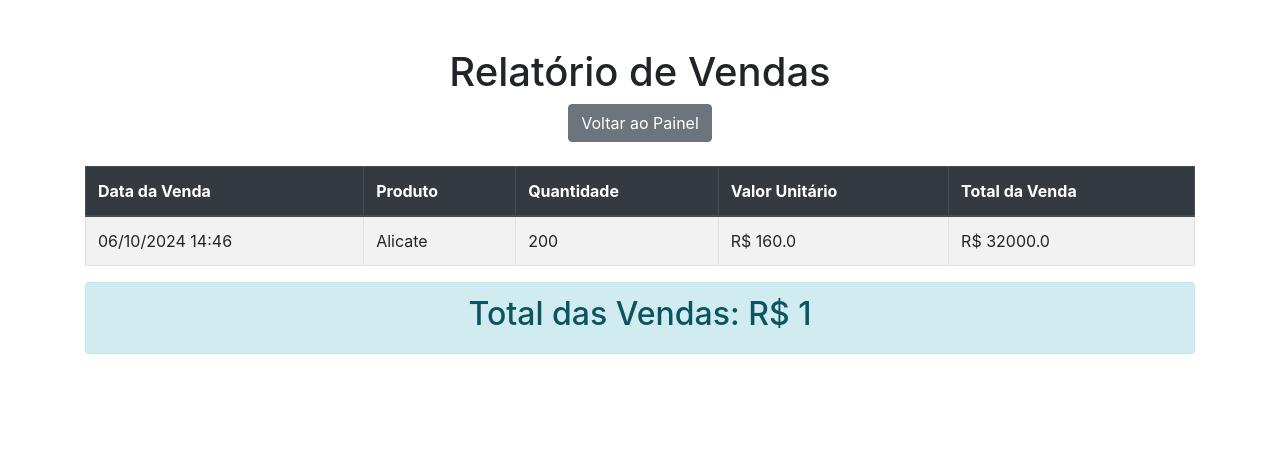
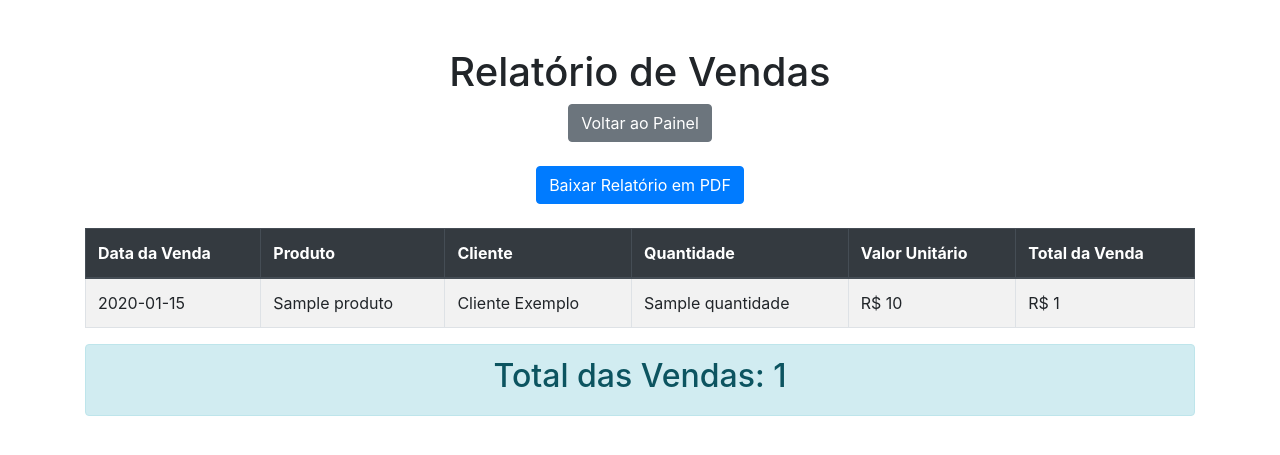
Before and after one commit to alansms/e-commerce_platforms, a Flask app: template templates/relatorio_vendas.html in a window 1280 px wide. Shown: the top 455 px of the page. Run offline with Flask 3, Linux system fonts and the light colour scheme; the template is opened without the code that fills it: values that come from a table or form of the project are taken from there, most other values are stand-ins (such as "Sample title", 1, 10 or a date in 2020); parts of the project's set-up code (start-up, migrations or seed data) failed here and were passed over; some libraries are stand-ins or nearby versions.

Commit message:
Add files via upload

```diff
--- a/app.py
+++ b/app.py
@@ -23,7 +23,7 @@
 try:
     locale.setlocale(locale.LC_ALL, 'pt_BR.UTF-8')
 except locale.Error:
-    flash('Erro ao configurar o locale. Verifique a configuração do sistema.', 'danger')
+    pass
 
 # Definição dos modelos (classes ORM que representam as tabelas do banco de dados)
 class Produto(db.Model):
@@ -53,6 +53,15 @@
     valor_unitario = db.Column(db.Float, nullable=False)
     data_venda = db.Column(db.DateTime, default=db.func.current_timestamp())
     produto = db.relationship('Produto', backref=db.backref('sales', lazy=True))
+
+
+class MovimentacaoEstoque(db.Model):
+    id = db.Column(db.Integer, primary_key=True)
+    produto_id = db.Column(db.Integer, db.ForeignKey('produto.id'), nullable=False)
+    tipo_movimentacao = db.Column(db.String(10))  # 'entrada' ou 'saida'
+    quantidade = db.Column(db.Integer, nullable=False)
+    data_movimentacao = db.Column(db.DateTime, default=db.func.current_timestamp())
+    produto = db.relationship('Produto', backref=db.backref('movimentacoes', lazy=True))
 
 
 # Decorador para garantir que o usuário esteja logado
@@ -113,10 +122,6 @@
 
 # Função para gerar recibo de venda em PDF
 def gerar_recibo(produto_nome, quantidade, valor_unitario):
-    if not produto_nome or quantidade <= 0 or valor_unitario <= 0:
-        flash('Erro na geração do recibo: dados inválidos.', 'danger')
-        return redirect(url_for('vender_produto'))
-
     buffer = io.BytesIO()
     p = canvas.Canvas(buffer)
     p.drawString(100, 750, "Recibo de Venda")
@@ -146,19 +151,26 @@
             valor_com_desconto = produto.valor_unitario * (1 - desconto_manual)
             produto.quantidade -= quantidade_vendida
             db.session.commit()
+            # Registrar a venda
+            nova_venda = Sale(produto_id=produto.id, quantidade=quantidade_vendida, valor_unitario=valor_com_desconto)
+            db.session.add(nova_venda)
+            db.session.commit()
+            # Registrar a movimentação no estoque
+            movimentacao = MovimentacaoEstoque(produto_id=produto.id, tipo_movimentacao='saida', quantidade=quantidade_vendida)
+            db.session.add(movimentacao)
+            db.session.commit()
+
             return gerar_recibo(produto.nome, quantidade_vendida, valor_com_desconto)
         else:
             flash('Quantidade vendida maior que a disponível em estoque.', 'danger')
 
     return render_template('vender_produto.html', produtos=produtos)
 
+
 # Rota para visualizar e adicionar produtos
 @app.route('/produtos', methods=['GET', 'POST'])
 @login_required
 def produtos():
-    """
-    Permite visualizar e adicionar novos produtos ao estoque.
-    """
     if request.method == 'POST':
         nome = request.form['nome']
         codigo = request.form['codigo']
@@ -174,6 +186,12 @@
                                categoria=categoria, marca=marca)
         db.session.add(novo_produto)
         db.session.commit()
+
+        # Registrar a movimentação no estoque
+        movimentacao = MovimentacaoEstoque(produto_id=novo_produto.id, tipo_movimentacao='entrada', quantidade=quantidade)
+        db.session.add(movimentacao)
+        db.session.commit()
+
         flash('Novo produto adicionado com sucesso!', 'success')
 
     produtos = Produto.query.all()
@@ -184,9 +202,6 @@
 @app.route('/editar_produto/<int:id>', methods=['GET', 'POST'])
 @login_required
 def editar_produto(id):
-    """
-    Permite a edição de um produto existente no estoque.
-    """
     produto = Produto.query.get_or_404(id)
     if request.method == 'POST':
         produto.nome = request.form['nome']
@@ -200,6 +215,12 @@
         produto.marca = request.form.get('marca', produto.marca)
 
         db.session.commit()
+
+        # Registrar a movimentação no estoque
+        movimentacao = MovimentacaoEstoque(produto_id=produto.id, tipo_movimentacao='entrada', quantidade=produto.quantidade)
+        db.session.add(movimentacao)
+        db.session.commit()
+
         flash(f'Produto {produto.nome} atualizado com sucesso!', 'success')
         return redirect(url_for('produtos'))
 
@@ -210,32 +231,148 @@
 @app.route('/vendas', methods=['GET'])
 @login_required
 def vendas():
-    """
-    Exibe todas as vendas realizadas.
-    """
-    vendas = Sale.query.all()
-    return render_template('vendas.html', vendas=vendas)
+    produtos = Produto.query.all()
+    produto_selecionado = request.args.get('produto_id')
+
+    if produto_selecionado:
+        vendas_filtradas = Sale.query.filter_by(produto_id=produto_selecionado).all()
+    else:
+        vendas_filtradas = Sale.query.all()
+
+    # Calculando o total de vendas
+    total = sum(venda.quantidade * venda.valor_unitario for venda in vendas_filtradas)
+    total_formatado = locale.currency(total, grouping=True)
+
+    return render_template('vendas-2.html', vendas=vendas_filtradas, total_formatado=total_formatado, produtos=produtos, produto_selecionado=int(produto_selecionado) if produto_selecionado else None)
 
 
 # Rota para gerar relatório de vendas
 @app.route('/relatorio_vendas', methods=['GET'])
 @login_required
 def relatorio_vendas():
-    """
-    Exibe o relatório de vendas com o valor total vendido.
-    """
     vendas = Sale.query.all()
-    total_vendas = sum(venda.quantidade * venda.valor_unitario for venda in vendas)
-    return render_template('relatorio_vendas.html', vendas=vendas, total_vendas=total_vendas)
+    relatorio = []
+    total_vendas = 0
+    for venda in vendas:
+        total_venda = venda.quantidade * venda.valor_unitario
+        total_vendas += total_venda  # Acumulando o total de vendas
+        relatorio.append({
+            'produto': venda.produto.nome,
+            'quantidade': venda.quantidade,
+            'valor_unitario': venda.valor_unitario,
+            'data_venda': venda.data_venda,
+            'total_venda': total_venda
+        })
+
+    total_vendas_formatado = locale.currency(total_vendas, grouping=True)
+
+    return render_template('relatorio_vendas.html', relatorio=relatorio, total_vendas=total_vendas_formatado)
+
+
+    return render_template('relatorio_vendas.html', relatorio=relatorio, total_vendas=total_vendas_formatado)
+
+
+def gerar_pdf_vendas(relatorio, total_vendas):
+    buffer = io.BytesIO()
+    p = canvas.Canvas(buffer)
+
+    # Título
+    p.drawString(100, 750, "Relatório de Vendas")
+
+    # Cabeçalho da tabela
+    y = 720
+    p.drawString(100, y, "Data")
+    p.drawString(200, y, "Produto")
+    p.drawString(300, y, "Quantidade")
+    p.drawString(400, y, "Valor Unitário")
+    p.drawString(500, y, "Total")
+
+    # Conteúdo da tabela
+    y -= 20
+    for item in relatorio:
+        p.drawString(100, y, item['data_venda'].strftime('%d/%m/%Y %H:%M'))
+        p.drawString(200, y, item['produto'])
+        p.drawString(300, y, str(item['quantidade']))
+        p.drawString(400, y, f"R$ {item['valor_unitario']:.2f}")
+        p.drawString(500, y, f"R$ {item['total_venda']:.2f}")
+        y -= 20
+        if y < 50:
+            p.showPage()
+            y = 750
+
+    # Total de Vendas
+    p.drawString(100, y, f"Total das Vendas: {total_vendas}")
+
+    # Finalizar o PDF
+    p.showPage()
+    p.save()
+
+    buffer.seek(0)
+    return buffer
+
+
+# Rota para gerar relatório de estoque
+@app.route('/relatorio_estoque', methods=['GET'])
+@login_required
+def relatorio_estoque():
+    produtos = Produto.query.all()
+    return render_template('relatorio_estoque.html', produtos=produtos)
+
+
+# Rota para visualizar o histórico de movimentações de estoque
+@app.route('/historico_movimentacoes', methods=['GET'])
+@login_required
+def historico_movimentacoes():
+    movimentacoes = MovimentacaoEstoque.query.all()
+    return render_template('historico_movimentacoes.html', movimentacoes=movimentacoes)
+
+
+@app.route('/download_relatorio_vendas')
+@login_required
+def download_relatorio_vendas():
+    vendas = Sale.query.all()
+    relatorio = []
+    total_vendas = 0
+    for venda in vendas:
+        total_venda = venda.quantidade * venda.valor_unitario
+        total_vendas += total_venda
+        relatorio.append({
+            'produto': venda.produto.nome,
+            'quantidade': venda.quantidade,
+            'valor_unitario': venda.valor_unitario,
+            'data_venda': venda.data_venda,
+            'total_venda': total_venda
+        })
+
+    total_vendas_formatado = locale.currency(total_vendas, grouping=True)
+    pdf_buffer = gerar_pdf_vendas(relatorio, total_vendas_formatado)
+
+    return send_file(pdf_buffer, as_attachment=True, download_name='relatorio_vendas.pdf', mimetype='application/pdf')
+
+
+# Rota para fechar o caixa
+@app.route('/fechar_caixa', methods=['POST'])
+@login_required
+def fechar_caixa():
+    try:
+        # Lógica para fechar o caixa (exemplo: zerar vendas ou atualizar estoque)
+        produtos = Produto.query.all()
+        for produto in produtos:
+            produto.quantidade = 0  # Exemplo de ação ao fechar o caixa (zerar o estoque)
+
+        db.session.commit()
+        flash('Caixa fechado com sucesso! As vendas foram zeradas.', 'success')
+    except Exception as e:
+        db.session.rollback()
+        flash(f'Erro ao fechar o caixa: {str(e)}', 'danger')
+
+    return redirect(url_for('vendas'))
 
 
 # Rota para logout
 @app.route('/logout')
 @login_required
 def logout():
-    """
-    Realiza o logout do usuário.
-    """
     session.clear()
     flash('Você saiu com sucesso.', 'success')
     return redirect(url_for('login'))
@@ -245,9 +382,6 @@
 @app.route('/')
 @login_required
 def index():
-    """
-    Redireciona para a página inicial (dashboard).
-    """
     return render_template('index.html')
 
 
--- a/templates/relatorio_vendas.html
+++ b/templates/relatorio_vendas.html
@@ -14,6 +14,10 @@
         <div class="mb-4 text-center">
             <a href="{{ url_for('index') }}" class="btn btn-secondary">Voltar ao Painel</a>
         </div>
+        <div class="text-center my-4">
+            <a href="{{ url_for('download_relatorio_vendas') }}" class="btn btn-primary">Baixar Relatório em PDF</a>
+        </div>
+
 
         <!-- Tabela de Vendas -->
         <div class="table-responsive">
@@ -22,19 +26,21 @@
                     <tr>
                         <th>Data da Venda</th>
                         <th>Produto</th>
+                        <th>Cliente</th> <!-- Assumindo que há relacionamento com o usuário -->
                         <th>Quantidade</th>
                         <th>Valor Unitário</th>
                         <th>Total da Venda</th>
                     </tr>
                 </thead>
                 <tbody>
-                    {% for venda in vendas %}
+                    {% for item in relatorio %}
                     <tr>
-                        <td>{{ venda.data_venda.strftime('%d/%m/%Y %H:%M') }}</td>
-                        <td>{{ venda.produto.nome }}</td>
-                        <td>{{ venda.quantidade }}</td>
-                        <td>R$ {{ venda.valor_unitario }}</td>
-                        <td>R$ {{ venda.quantidade * venda.valor_unitario }}</td>
+                        <td>{{ item.data_venda.strftime('%d/%m/%Y %H:%M') }}</td>
+                        <td>{{ item.produto }}</td>
+                        <td>{{ 'Cliente Exemplo' }}</td> <!-- Ajuste conforme necessária a lógica -->
+                        <td>{{ item.quantidade }}</td>
+                        <td>R$ {{ item.valor_unitario }}</td>
+                        <td>R$ {{ item.total_venda }}</td>
                     </tr>
                     {% endfor %}
                 </tbody>
@@ -43,7 +49,7 @@
 
         <!-- Total de Vendas -->
         <div class="alert alert-info text-center" role="alert">
-            <h2>Total das Vendas: R$ {{ total_vendas }}</h2>
+            <h2>Total das Vendas: {{ total_vendas }}</h2>
         </div>
     </div>
 
```
Also changed, not shown: criador_banco.py (+26 -6 lines), templates/vendas-2.html (+20 -24 lines), instance/produtos.db, prints_de_tela/prints_de_telas00001.png, prints_de_tela/prints_de_telas00002.png, prints_de_tela/prints_de_telas00003.png, prints_de_tela/prints_de_telas00004.png, prints_de_tela/prints_de_telas00005.png, prints_de_tela/prints_de_telas00006.png (added), prints_de_tela/prints_de_telas00007.png (added), prints_de_tela/prints_de_telas00008.png (added), readme.md, 2 other files.
